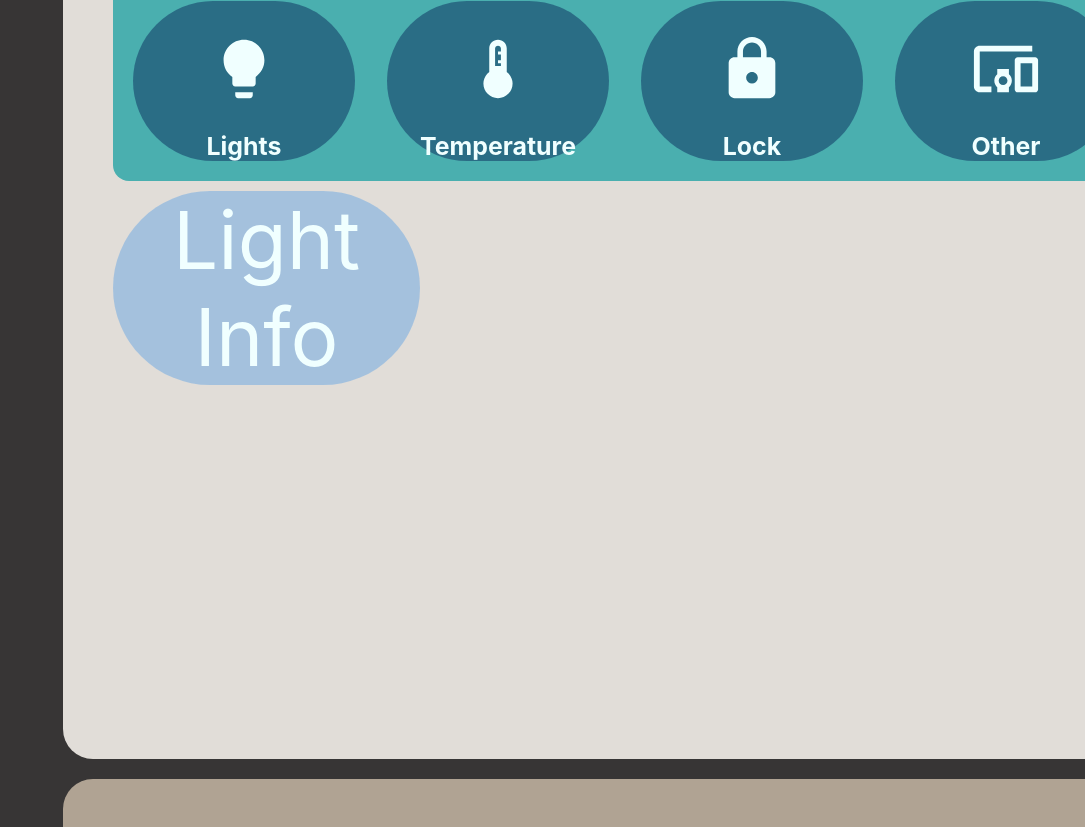
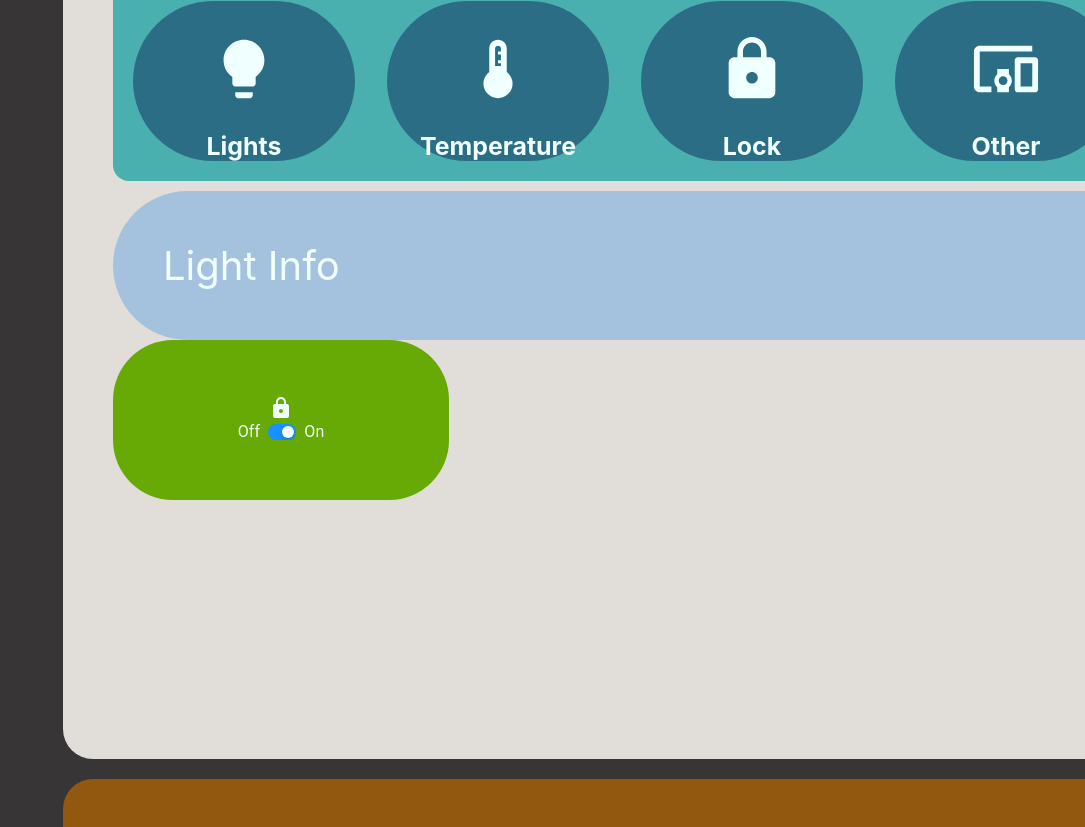
Before and after one commit to sallydough/garden-loft-group, a React (Vite) app: page / in a window 1280 px wide. Shown: the part 937-1764 px from the top of the page, without its empty margins (195-1280 px from the left). Built offline with nearby package versions, Linux system fonts and the light colour scheme.

Commit message:
added toggle iot

```diff
--- a/src/App.jsx
+++ b/src/App.jsx
@@ -14,9 +14,9 @@ function App() {
       <Nav />
       <HomePage/>
       <IoTControls/>
+      <Entertainment/>
+      <Calendar/>
       <Contacts/>
-      <Calendar/>
-      <Entertainment/>
       <Settings/>
     </div>
   );
--- a/src/components/IoTControls/IoTControls.jsx
+++ b/src/components/IoTControls/IoTControls.jsx
@@ -1,23 +1,26 @@
-import React from "react";
 import "./iotcontrols.css";
-import LightbulbIcon from '@mui/icons-material/Lightbulb';
-import ThermostatIcon from '@mui/icons-material/Thermostat';
-import HttpsIcon from '@mui/icons-material/Https';
-import DevicesOtherIcon from '@mui/icons-material/DevicesOther';
+import LightbulbIcon from "@mui/icons-material/Lightbulb";
+import ThermostatIcon from "@mui/icons-material/Thermostat";
+import HttpsIcon from "@mui/icons-material/Https";
+import DevicesOtherIcon from "@mui/icons-material/DevicesOther";
+import LockIcon from "@mui/icons-material/Lock";
 import { useState } from "react";
-
+import Switch from '@mui/material/Switch';
+import Stack from '@mui/material/Stack';
+import Typography from '@mui/material/Typography';
+import { styled } from "@mui/material";
+import LockOpenIcon from '@mui/icons-material/LockOpen';
 
 const IoTControls = () => {
   const iconStyle = {
-    fontSize:'70px'
-  }
+    fontSize: "70px",
+  };
 
-const [light, setLight] = useState("Light Info")
+  // array of devices and useState for Light button
+  const [light, setLight] = useState("Light Info");
 
   const handleLightChange = () => {
     const light = [
-    // "Sally", "Lema", "Merseret", "Chitra", "Jocelyn"
-
       {
         id: 1,
         name: "Device 1",
@@ -27,43 +30,121 @@ const handleLightChange = () => {
         id: 2,
         name: "Device 2",
         state: true,
-  }
+      },
+      {
+        id: 3,
+        name: "Device 3",
+        state: true,
+      },
     ];
 
-  const lightDeviceAll = light.map(({id, name, state}) => {
+    // maps through array of light devices and displays them in useState component {light} below
+    const lightDeviceAll = light.map(({ id, name, state }) => {
       return (
         <div key={id} className="device">
           <h1>{name}</h1>
           <h1>{state}</h1>
+          <Stack direction="row" spacing={1} alignItems="center">
+        <Typography>Off</Typography>
+        <AntSwitch defaultChecked inputProps={{ 'aria-label': 'ant design' }} />
+        <Typography>On</Typography>
+      </Stack>
         </div>
-    )
-  })
+      );
+    });
+
     setLight(lightDeviceAll);
   };
+
+  // toggle button of lock
+  const AntSwitch = styled(Switch)(({ theme }) => ({
+    width: 28,
+    height: 16,
+    padding: 0,
+    display: 'flex',
+    '&:active': {
+      '& .MuiSwitch-thumb': {
+        width: 15,
+      },
+      '& .MuiSwitch-switchBase.Mui-checked': {
+        transform: 'translateX(9px)',
+      },
+    },
+    '& .MuiSwitch-switchBase': {
+      padding: 2,
+      '&.Mui-checked': {
+        transform: 'translateX(12px)',
+        color: '#fff',
+        '& + .MuiSwitch-track': {
+          opacity: 1,
+          backgroundColor: theme.palette.mode === 'dark' ? '#177ddc' : '#1890ff',
+        },
+      },
+    },
+    '& .MuiSwitch-thumb': {
+      boxShadow: '0 2px 4px 0 rgb(0 35 11 / 20%)',
+      width: 12,
+      height: 12,
+      borderRadius: 6,
+      transition: theme.transitions.create(['width'], {
+        duration: 200,
+      }),
+    },
+    '& .MuiSwitch-track': {
+      borderRadius: 16 / 2,
+      opacity: 1,
+      backgroundColor:
+        theme.palette.mode === 'dark' ? 'rgba(255,255,255,.35)' : 'rgba(0,0,0,.25)',
+      boxSizing: 'border-box',
+    },
+  }));
+
+  // const [lock, setLock] = useState("false");
+
+  // if lock is locked, status: true / button is green / lock picture is locked
+  // const handleLockChange = () => {
+  //   const lock = [
+  //     {
+  //       id: 1,
+  //       icon: '<LockOpenIcon />',
+  //       toggle: 'defaultChecked',
+  //     }
+
+
+  //   ]
+  // };
 
   return (
     <section id="iotControls">
       <div className="iotControls-main">
-        <article onClick={handleLightChange}className="control__card">
-          <LightbulbIcon style={iconStyle}/>
+        <article onClick={handleLightChange} className="control__card">
+          <LightbulbIcon style={iconStyle} />
           <h5>Lights</h5>
         </article>
         <article onClick={handleLightChange} className="control__card">
-        <ThermostatIcon style={iconStyle}/>
+          <ThermostatIcon style={iconStyle} />
           <h5>Temperature</h5>
         </article>
         <article onClick={handleLightChange} className="control__card">
-          <HttpsIcon style={iconStyle}/>
+          <HttpsIcon style={iconStyle} />
           <h5>Lock</h5>
         </article>
-        <article onClick={handleLightChange}className="control__card">
-          <DevicesOtherIcon style={iconStyle}/>
+        <article onClick={handleLightChange} className="control__card">
+          <DevicesOtherIcon style={iconStyle} />
           <h5>Other</h5>
         </article>
       </div>
 
-      <div className="light-content">
-        {light}
+      <div className="light-content">{light}</div>
+
+      <div className="lock-content">
+        <LockIcon />
+        {/* {lock} */}
+        <Stack direction="row" spacing={1} alignItems="center">
+        <Typography>Off</Typography>
+        <AntSwitch defaultChecked inputProps={{ 'aria-label': 'ant design' }} />
+        <Typography>On</Typography>
+      </Stack>
       </div>
     </section>
   );
--- a/src/components/IoTControls/iotcontrols.css
+++ b/src/components/IoTControls/iotcontrols.css
@@ -42,9 +42,42 @@
 }
 
 .light-content {
-  font-size: 80px;
+  font-size: 40px;
   background-color: rgba(116, 173, 227, 0.551);
   border-radius: 8rem;
-  width: 30%;
   margin-top: 10px;
+  display: flex;
+  flex-direction: row;
+  gap:2rem;
+  justify-content: flex-start;
+  width: 75vw;
+  padding: 50px;
+
 }
+
+.device {
+  background-color: rgb(228, 228, 230);
+  display: flex;
+  flex-direction:column;
+  flex-wrap: wrap;
+  justify-content: center;
+  align-items: center;
+  border-radius: 2rem;
+  padding: 0 2rem;
+  color: black;
+  /* width: 80vw; */
+}
+
+
+
+.lock-content {
+  display: flex;
+  flex-direction: column;
+  padding: 40px;
+  background-color: rgb(103, 169, 5);
+  width: 20vw;
+  border-radius: 60px;
+  align-items: center;
+  height: 10vh;
+  justify-content: center;
+}
--- a/src/components/Nav/Nav.jsx
+++ b/src/components/Nav/Nav.jsx
@@ -25,17 +25,17 @@ const [activeNav, setActiveNav] = useState('#homepage')
         <BroadcastOnHomeIcon style={iconStyle}/>
         <h1>Home Controls</h1>
       </a>
-      <a href="#contacts" onClick={() => setActiveNav('#contacts')} className={activeNav === '#contacts' ? 'active' : ''}>
-        <PermContactCalendarIcon style={iconStyle} />
-        <h1>Contacts</h1>
+      <a href="#entertainment" onClick={() => setActiveNav('#entertainment')} className={activeNav === '#entertainment' ? 'active' : ''}>
+        <LiveTvIcon style={iconStyle}/>
+        <h1>Entertainment</h1>
       </a>
       <a href="#calendar" onClick={() => setActiveNav('#calendar')} className={activeNav === '#calendar' ? 'active' : ''}>
         <CalendarMonthIcon style={iconStyle}/>
         <h1>Calendar</h1>
       </a>
-      <a href="#entertainment" onClick={() => setActiveNav('#entertainment')} className={activeNav === '#entertainment' ? 'active' : ''}>
-        <LiveTvIcon style={iconStyle}/>
-        <h1>Entertainment</h1>
+      <a href="#contacts" onClick={() => setActiveNav('#contacts')} className={activeNav === '#contacts' ? 'active' : ''}>
+        <PermContactCalendarIcon style={iconStyle} />
+        <h1>Contacts</h1>
       </a>
       <a href="#settings" onClick={() => setActiveNav('settings')} className={activeNav === '#settings' ? 'active' : ''}>
         <SettingsIcon style={iconStyle}/>
```
Lines whose indentation alone changed are shown as unchanged.
